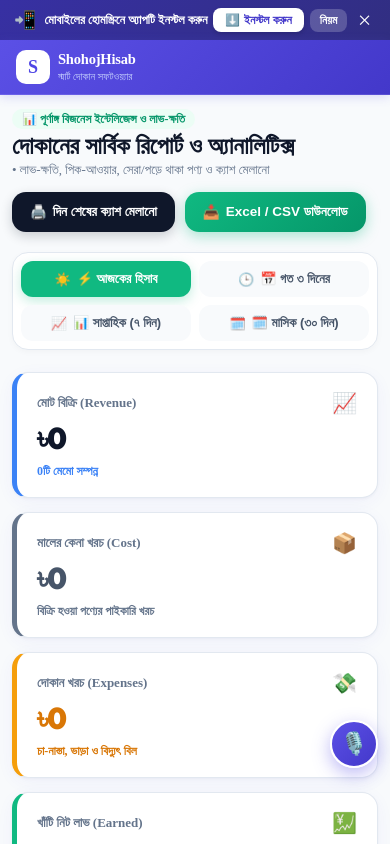
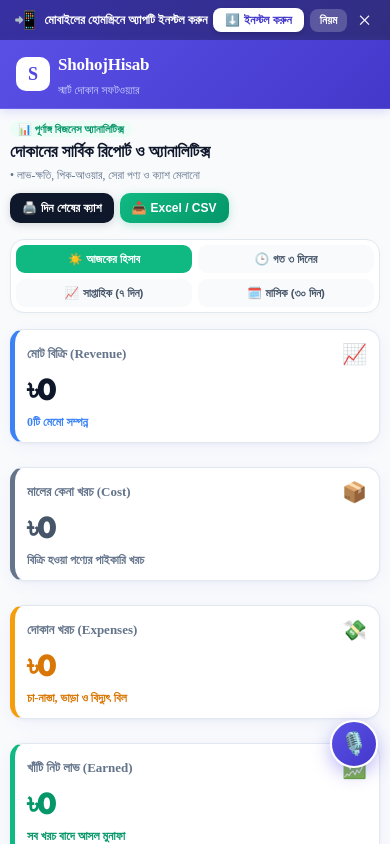
Before and after one commit to raihancsegit/shohojhisab, a Next.js app in the folder apps/web/: page /reports in a window 390 px wide. Shown: the top 844 px of the page. Built offline with nearby package versions, Linux system fonts and the light colour scheme.

Commit message:
style(mobile): fluid typography scaling, compact cards and buttons for smooth mobile experience

```diff
--- a/apps/web/src/app/globals.css
+++ b/apps/web/src/app/globals.css
@@ -511,20 +511,93 @@ input:focus, select:focus, textarea:focus {
   }
 }
 
-@media (max-width: 640px) {
+/* ==========================================================================
+   MOBILE SCREEN PERFECTION & FLUID RESPONSIVENESS (< 768px)
+   ========================================================================== */
+@media (max-width: 768px) {
+  /* Headings & Text Scaling */
+  h1 {
+    font-size: 17px !important;
+    line-height: 1.3 !important;
+    margin-top: 4px !important;
+    margin-bottom: 4px !important;
+  }
+  h2 {
+    font-size: 15px !important;
+    line-height: 1.3 !important;
+    margin-top: 3px !important;
+    margin-bottom: 3px !important;
+  }
+  h3 {
+    font-size: 13.5px !important;
+    line-height: 1.3 !important;
+    margin-top: 2px !important;
+    margin-bottom: 2px !important;
+  }
+  p {
+    font-size: 11.5px !important;
+    line-height: 1.4 !important;
+  }
+
+  .page-title {
+    font-size: 17px !important;
+  }
+  .page-subtitle {
+    font-size: 11.5px !important;
+  }
+
+  /* App Container & Cards */
+  .app-container {
+    padding-left: 10px !important;
+    padding-right: 10px !important;
+    padding-top: 10px !important;
+    padding-bottom: 95px !important;
+  }
+  main {
+    padding-bottom: 95px !important;
+  }
+  .ui-card, .mobile-card {
+    padding: 12px 12px !important;
+    border-radius: 14px !important;
+    margin-bottom: 10px !important;
+  }
+
+  /* Stat & KPI Cards Scaling */
+  .num-font {
+    letter-spacing: -0.02em !important;
+  }
+
+  /* Buttons Scaling */
   button, .clickable-card {
     touch-action: manipulation;
   }
   button:active, .clickable-card:active {
     transform: scale(0.97) !important;
   }
-  .app-container {
-    padding-left: 12px !important;
-    padding-right: 12px !important;
-    padding-bottom: 120px !important;
+
+  /* Action Buttons */
+  .btn-action-main,
+  button[style*="padding: '12px"],
+  button[style*="padding: '10px 20px"] {
+    padding: 8px 12px !important;
+    font-size: 12px !important;
+    border-radius: 10px !important;
   }
-  main {
-    padding-bottom: 110px !important;
+
+  /* Stat numbers */
+  div[style*="fontSize: '26px'"],
+  div[style*="fontSize: '24px'"],
+  div[style*="fontSize: '22px'"],
+  div[style*="fontSize: '32px'"] {
+    font-size: 18px !important;
+    font-weight: 900 !important;
+  }
+
+  /* Badges & Pills */
+  span[style*="borderRadius: '99px'"],
+  div[style*="borderRadius: '99px'"] {
+    font-size: 10.5px !important;
+    padding: 2px 8px !important;
   }
 }
 
--- a/apps/web/src/app/reports/page.tsx
+++ b/apps/web/src/app/reports/page.tsx
@@ -159,22 +159,22 @@ export default function ReportsPage() {
         justifyContent: 'space-between',
         alignItems: 'center',
         flexWrap: 'wrap',
-        gap: '14px',
-        marginBottom: '20px'
+        gap: '10px',
+        marginBottom: '16px'
       }}>
         <div>
-          <span style={{ fontSize: '12px', fontWeight: '800', color: '#059669', background: '#ecfdf5', padding: '3px 10px', borderRadius: '99px' }}>
-            📊 পূর্ণাঙ্গ বিজনেস ইন্টেলিজেন্স ও লাভ-ক্ষতি
+          <span style={{ fontSize: '11px', fontWeight: '800', color: '#059669', background: '#ecfdf5', padding: '2px 8px', borderRadius: '99px' }}>
+            📊 পূর্ণাঙ্গ বিজনেস অ্যানালিটিক্স
           </span>
-          <h1 style={{ fontSize: '24px', fontWeight: '800', color: '#0f172a', margin: '6px 0 2px' }}>
+          <h1 style={{ fontSize: 'clamp(17px, 4.5vw, 22px)', fontWeight: '900', color: '#0f172a', margin: '4px 0 2px' }}>
             দোকানের সার্বিক রিপোর্ট ও অ্যানালিটিক্স
           </h1>
-          <p style={{ margin: 0, fontSize: '13px', color: '#64748b' }}>
-            {tenant?.shopName} • লাভ-ক্ষতি, পিক-আওয়ার, সেরা/পড়ে থাকা পণ্য ও ক্যাশ মেলানো
+          <p style={{ margin: 0, fontSize: '12px', color: '#64748b' }}>
+            {tenant?.shopName} • লাভ-ক্ষতি, পিক-আওয়ার, সেরা পণ্য ও ক্যাশ মেলানো
           </p>
         </div>
 
-        <div style={{ display: 'flex', gap: '10px', flexWrap: 'wrap' }}>
+        <div style={{ display: 'flex', gap: '6px', flexWrap: 'wrap' }}>
           {/* Day-End Cash Closing Slip Button */}
           <button
             onClick={() => { setShowDayEndModal(true); triggerHaptic('light'); }}
@@ -182,18 +182,18 @@ export default function ReportsPage() {
               background: '#0f172a',
               color: '#fff',
               border: 'none',
-              padding: '12px 18px',
-              borderRadius: '14px',
+              padding: '8px 12px',
+              borderRadius: '10px',
               fontWeight: '800',
-              fontSize: '13.5px',
+              fontSize: '12px',
               cursor: 'pointer',
               display: 'inline-flex',
               alignItems: 'center',
-              gap: '6px',
-              boxShadow: '0 4px 12px rgba(15, 23, 42, 0.2)'
+              gap: '4px',
+              boxShadow: '0 2px 8px rgba(15, 23, 42, 0.15)'
             }}
           >
-            <span>🖨️</span> দিন শেষের ক্যাশ মেলানো
+            <span>🖨️</span> দিন শেষের ক্যাশ
           </button>
 
           <button
@@ -202,18 +202,18 @@ export default function ReportsPage() {
               background: 'linear-gradient(135deg, #10b981 0%, #059669 100%)',
               color: '#fff',
               border: 'none',
-              padding: '12px 18px',
-              borderRadius: '14px',
+              padding: '8px 12px',
+              borderRadius: '10px',
               fontWeight: '800',
-              fontSize: '13.5px',
+              fontSize: '12px',
               cursor: 'pointer',
-              boxShadow: '0 4px 14px rgba(16, 185, 129, 0.35)',
+              boxShadow: '0 2px 8px rgba(16, 185, 129, 0.25)',
               display: 'inline-flex',
               alignItems: 'center',
-              gap: '6px'
+              gap: '4px'
             }}
           >
-            <span>📥</span> Excel / CSV ডাউনলোড
+            <span>📥</span> Excel / CSV
           </button>
         </div>
       </div>
@@ -222,19 +222,19 @@ export default function ReportsPage() {
       <div style={{
         background: '#ffffff',
         border: '1.5px solid #e2e8f0',
-        borderRadius: '16px',
-        padding: '8px',
-        marginBottom: '22px',
-        display: 'flex',
-        gap: '8px',
-        flexWrap: 'wrap',
-        boxShadow: '0 2px 6px rgba(0,0,0,0.03)'
+        borderRadius: '14px',
+        padding: '5px',
+        marginBottom: '16px',
+        display: 'grid',
+        gridTemplateColumns: 'repeat(2, 1fr)',
+        gap: '6px',
+        boxShadow: '0 2px 6px rgba(0,0,0,0.02)'
       }}>
         {[
-          { key: 'today', label: '⚡ আজকের হিসাব', icon: '☀️' },
-          { key: '3days', label: '📅 গত ৩ দিনের', icon: '🕒' },
-          { key: 'week', label: '📊 সাপ্তাহিক (৭ দিন)', icon: '📈' },
-          { key: 'month', label: '🗓️ মাসিক (৩০ দিন)', icon: '🗓️' },
+          { key: 'today', label: 'আজকের হিসাব', icon: '☀️' },
+          { key: '3days', label: 'গত ৩ দিনের', icon: '🕒' },
+          { key: 'week', label: 'সাপ্তাহিক (৭ দিন)', icon: '📈' },
+          { key: 'month', label: 'মাসিক (৩০ দিন)', icon: '🗓️' },
         ].map(tab => (
           <button
             key={tab.key}
@@ -244,21 +244,18 @@ export default function ReportsPage() {
               triggerHaptic('light');
             }}
             style={{
-              flex: 1,
-              minWidth: '130px',
-              padding: '10px 14px',
-              borderRadius: '12px',
+              padding: '7px 8px',
+              borderRadius: '9px',
               border: 'none',
               background: period === tab.key ? '#10b981' : '#f8fafc',
               color: period === tab.key ? '#ffffff' : '#475569',
               fontWeight: '800',
-              fontSize: '13px',
+              fontSize: '11.5px',
               cursor: 'pointer',
               display: 'flex',
               alignItems: 'center',
               justifyContent: 'center',
-              gap: '6px',
-              boxShadow: period === tab.key ? '0 4px 12px rgba(16, 185, 129, 0.25)' : 'none',
+              gap: '4px',
               transition: 'all 0.15s ease'
             }}
           >
```
Also changed, not shown: apps/web/src/app/khata/page.tsx (+35 -35 lines), apps/web/src/app/subscription/page.tsx (+34 -32 lines).
